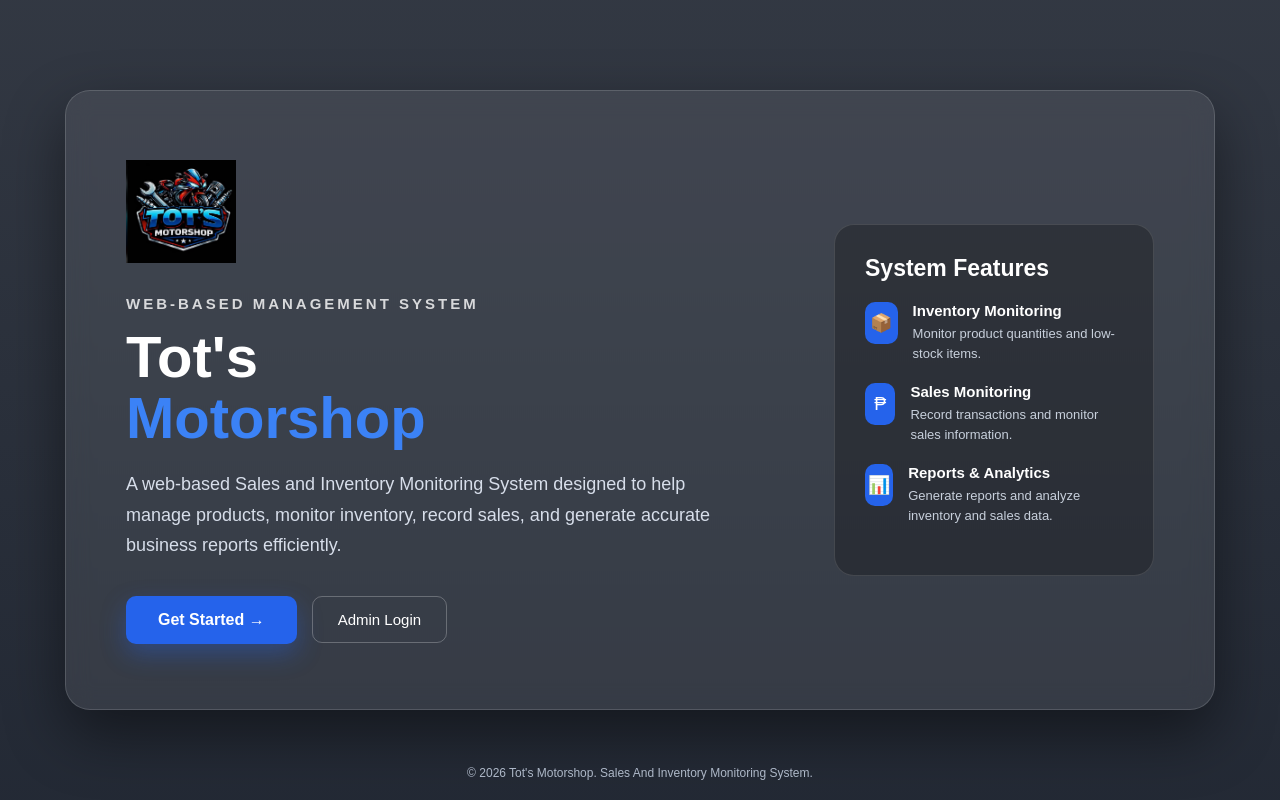
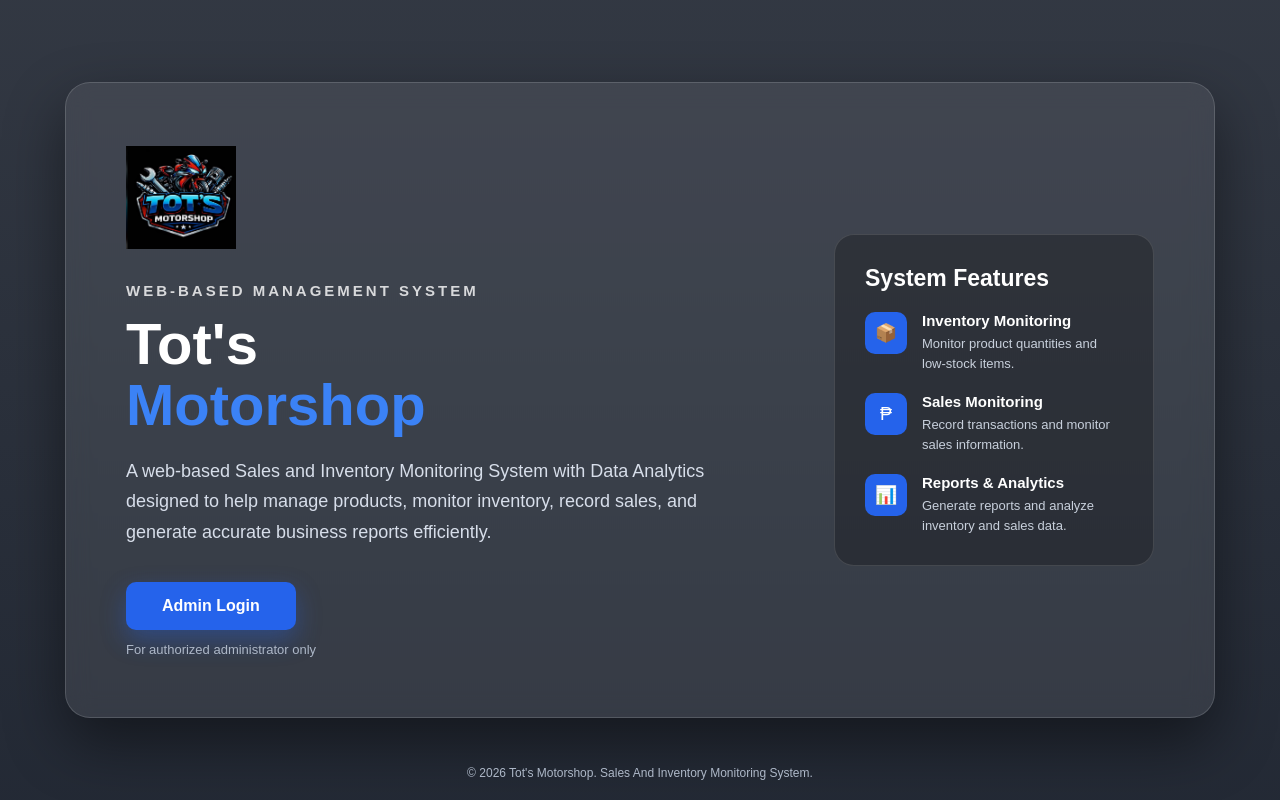
Before and after one commit to lesterjannlegaspi978-rgb/Tots-Motorcycle-Shop, a website: page Frontend/index.html in a window 1280 px wide. Drawn offline with Linux system fonts and the light colour scheme.

Commit message:
Update landing page to admin-only

```diff
--- a/Frontend/index.html
+++ b/Frontend/index.html
@@ -1,19 +1,11 @@
 <!DOCTYPE html>
-<html>
-
+<html lang="en">
 <head>
-
+    <meta charset="UTF-8">
     <title>Tot's Motorshop</title>
-
     <link rel="icon" href="logo.png">
-
-    <meta
-        name="viewport"
-        content="width=device-width, initial-scale=1.0"
-    >
-
+    <meta name="viewport" content="width=device-width, initial-scale=1.0">
     <style>
-
         * {
             margin: 0;
             padding: 0;
@@ -22,474 +14,247 @@
         }
 
         body {
-
             min-height: 100vh;
-
             background:
-                linear-gradient(
-                    rgba(5, 12, 25, 0.82),
-                    rgba(5, 12, 25, 0.88)
-                ),
+                linear-gradient(rgba(5, 12, 25, 0.82), rgba(5, 12, 25, 0.88)),
                 url("motor-bg.jpg");
-
             background-size: cover;
             background-position: center;
-
             display: flex;
             align-items: center;
             justify-content: center;
-
             color: white;
-
         }
 
         .landing {
-
             width: 90%;
             max-width: 1150px;
-
             min-height: 620px;
-
             display: flex;
             align-items: center;
             justify-content: space-between;
-
             padding: 60px;
-
             border-radius: 25px;
-
-            background:
-                rgba(255, 255, 255, 0.08);
-
-            border:
-                1px solid rgba(255, 255, 255, 0.15);
-
+            background: rgba(255, 255, 255, 0.08);
+            border: 1px solid rgba(255, 255, 255, 0.15);
             backdrop-filter: blur(12px);
-
-            box-shadow:
-                0 25px 60px rgba(0, 0, 0, 0.45);
-
+            box-shadow: 0 25px 60px rgba(0, 0, 0, 0.45);
         }
 
         .left {
-
             max-width: 650px;
-
         }
 
         .logo {
-
             width: 110px;
             height: 110px;
-
             object-fit: contain;
-
             margin-bottom: 25px;
-
         }
 
         .small-title {
-
             font-size: 15px;
-
             font-weight: bold;
-
             letter-spacing: 3px;
-
             text-transform: uppercase;
-
             margin-bottom: 15px;
-
             opacity: 0.8;
-
         }
 
         h1 {
-
             font-size: 58px;
-
             line-height: 1.05;
-
             margin-bottom: 20px;
-
         }
 
         h1 span {
-
             display: block;
-
             color: #3b82f6;
-
         }
 
         .description {
-
             font-size: 18px;
-
             line-height: 1.7;
-
             color: #d7deea;
-
             max-width: 600px;
-
             margin-bottom: 35px;
-
         }
 
         .buttons {
-
             display: flex;
-
-            gap: 15px;
-
-            align-items: center;
-
+            flex-direction: column;
+            align-items: flex-start;
+            gap: 12px;
         }
 
-        .start-btn {
-
+        .login-btn {
             display: inline-block;
-
-            padding: 15px 32px;
-
+            padding: 15px 36px;
             border-radius: 10px;
-
             background: #2563eb;
-
             color: white;
-
             text-decoration: none;
-
             font-size: 16px;
-
             font-weight: bold;
-
             transition: 0.25s;
-
-            box-shadow:
-                0 10px 25px rgba(37, 99, 235, 0.35);
-
+            box-shadow: 0 10px 25px rgba(37, 99, 235, 0.35);
         }
 
-        .start-btn:hover {
-
+        .login-btn:hover {
             background: #1d4ed8;
-
             transform: translateY(-2px);
-
         }
 
-        .info-btn {
-
-            display: inline-block;
-
-            padding: 14px 25px;
-
-            border-radius: 10px;
-
-            border: 1px solid rgba(255,255,255,0.25);
-
-            color: white;
-
-            text-decoration: none;
-
-            font-size: 15px;
-
+        .note {
+            font-size: 13px;
+            color: #aeb8c8;
         }
 
         .info {
-
             width: 320px;
-
             padding: 30px;
-
             border-radius: 20px;
-
-            background: rgba(0,0,0,0.25);
-
-            border: 1px solid rgba(255,255,255,0.12);
-
+            background: rgba(0, 0, 0, 0.25);
+            border: 1px solid rgba(255, 255, 255, 0.12);
         }
 
         .info h2 {
-
             margin-bottom: 20px;
-
             font-size: 23px;
-
         }
 
         .feature {
+            display: flex;
+            gap: 15px;
+            margin-bottom: 20px;
+        }
 
-            display: flex;
-
-            gap: 15px;
-
-            margin-bottom: 20px;
-
+        .feature:last-child {
+            margin-bottom: 0;
         }
 
         .feature-icon {
-
             width: 42px;
-
             height: 42px;
-
+            flex-shrink: 0;
             border-radius: 10px;
-
             background: #2563eb;
-
             display: flex;
-
             align-items: center;
-
             justify-content: center;
-
             font-size: 18px;
-
         }
 
         .feature-text h3 {
-
             font-size: 15px;
-
             margin-bottom: 5px;
-
         }
 
         .feature-text p {
-
             font-size: 13px;
-
             line-height: 1.5;
-
             color: #c8d0dc;
-
         }
 
         .footer {
-
             position: fixed;
-
             bottom: 20px;
-
             left: 0;
-
             width: 100%;
-
             text-align: center;
-
             color: #aeb8c8;
-
             font-size: 12px;
-
         }
 
         @media (max-width: 850px) {
-
             .landing {
-
                 flex-direction: column;
-
                 align-items: flex-start;
-
                 gap: 40px;
-
                 padding: 40px 30px;
-
             }
 
             .info {
-
                 width: 100%;
-
             }
 
             h1 {
-
                 font-size: 43px;
-
             }
-
         }
 
         @media (max-width: 500px) {
-
             .landing {
-
                 width: 94%;
-
                 padding: 30px 22px;
-
             }
 
             h1 {
-
                 font-size: 36px;
-
             }
 
             .description {
-
                 font-size: 15px;
-
             }
 
             .buttons {
-
-                flex-direction: column;
-
                 align-items: stretch;
-
             }
 
-            .start-btn,
-            .info-btn {
+            .login-btn {
+                text-align: center;
+            }
+        }
+    </style>
+</head>
+<body>
+    <main class="landing">
+        <section class="left">
+            <img src="logo.png" class="logo" alt="Tot's Motorshop Logo">
+            <p class="small-title">Web-Based Management System</p>
+            <h1>Tot's <span>Motorshop</span></h1>
+            <p class="description">
+                A web-based Sales and Inventory Monitoring System with Data
+                Analytics designed to help manage products, monitor inventory,
+                record sales, and generate accurate business reports efficiently.
+            </p>
+            <div class="buttons">
+                <a href="login.html" class="login-btn">Admin Login</a>
+                <p class="note">For authorized administrator only</p>
+            </div>
+        </section>
 
-                text-align: center;
+        <section class="info">
+            <h2>System Features</h2>
 
-            }
-
-        }
-
-    </style>
-
-</head>
-
-<body>
-
-    <main class="landing">
-
-        <section class="left">
-
-            <img
-                src="logo.png"
-                class="logo"
-                alt="Tot's Motorshop Logo"
-            >
-
-            <p class="small-title">
-                Web-Based Management System
-            </p>
-
-            <h1>
-                Tot's
-                <span>Motorshop</span>
-            </h1>
-
-            <p class="description">
-
-                A web-based Sales and Inventory Monitoring
-                System designed to help manage products,
-                monitor inventory, record sales, and generate
-                accurate business reports efficiently.
-
-            </p>
-
-            <div class="buttons">
-
-                <a
-                    href="login.html"
-                    class="start-btn"
-                >
-                    Get Started →
-                </a>
-
-                <a
-                    href="login.html"
-                    class="info-btn"
-                >
-                    Admin Login
-                </a>
-
+            <div class="feature">
+                <div class="feature-icon">📦</div>
+                <div class="feature-text">
+                    <h3>Inventory Monitoring</h3>
+                    <p>Monitor product quantities and low-stock items.</p>
+                </div>
             </div>
 
-        </section>
-
-
-        <section class="info">
-
-            <h2>
-                System Features
-            </h2>
+            <div class="feature">
+                <div class="feature-icon">₱</div>
+                <div class="feature-text">
+                    <h3>Sales Monitoring</h3>
+                    <p>Record transactions and monitor sales information.</p>
+                </div>
+            </div>
 
             <div class="feature">
-
-                <div class="feature-icon">
-                    📦
+                <div class="feature-icon">📊</div>
+                <div class="feature-text">
+                    <h3>Reports &amp; Analytics</h3>
+                    <p>Generate reports and analyze inventory and sales data.</p>
                 </div>
-
-                <div class="feature-text">
-
-                    <h3>
-                        Inventory Monitoring
-                    </h3>
-
-                    <p>
-                        Monitor product quantities
-                        and low-stock items.
-                    </p>
-
-                </div>
-
             </div>
-
-
-            <div class="feature">
-
-                <div class="feature-icon">
-                    ₱
-                </div>
-
-                <div class="feature-text">
-
-                    <h3>
-                        Sales Monitoring
-                    </h3>
-
-                    <p>
-                        Record transactions and
-                        monitor sales information.
-                    </p>
-
-                </div>
-
-            </div>
-
-
-            <div class="feature">
-
-                <div class="feature-icon">
-                    📊
-                </div>
-
-                <div class="feature-text">
-
-                    <h3>
-                        Reports & Analytics
-                    </h3>
-
-                    <p>
-                        Generate reports and analyze
-                        inventory and sales data.
-                    </p>
-
-                </div>
-
-            </div>
-
         </section>
-
     </main>
 
-
     <div class="footer">
-
-        © 2026 Tot's Motorshop.
-        Sales And Inventory Monitoring System.
-
+        © 2026 Tot's Motorshop. Sales And Inventory Monitoring System.
     </div>
-
 </body>
-
 </html>
```
